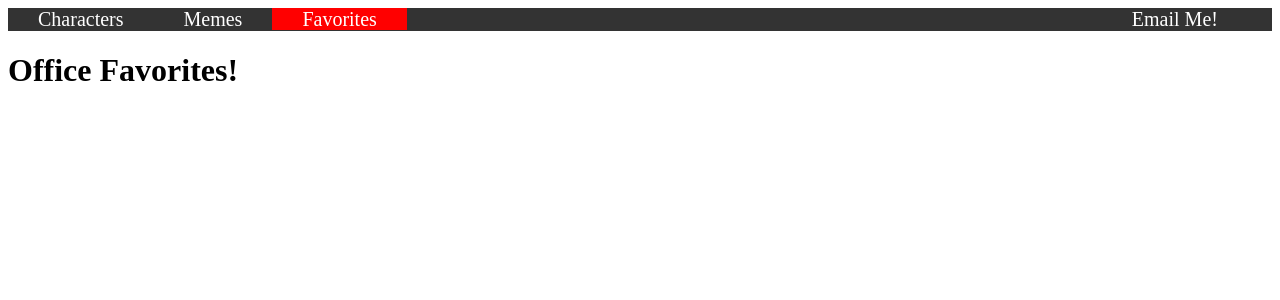
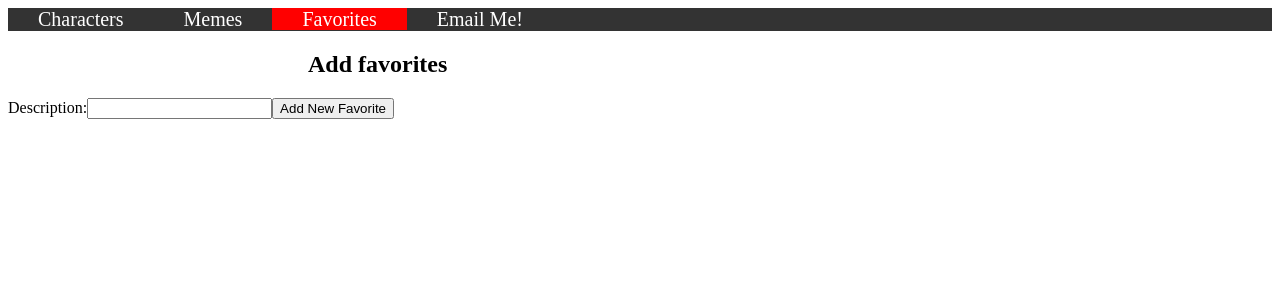
Before and after one commit to MichaelPisciotta/the-office-favorites, a React (Create React App) app: page /favorites in a window 1280 px wide. Shown: the top 300 px of the page. Built offline with nearby package versions, Linux system fonts and the light colour scheme.

Commit message:
began the form page, still need to fix post and render new items to page

```diff
--- a/src/App.js
+++ b/src/App.js
@@ -11,6 +11,15 @@
 function App() {
   const [page, setPage] = useState("/characters")
 
+
+
+function addFav(newFav){
+// const updatedFavs = [...]
+console.log(newFav)
+
+}
+
+
   return (
     <div className="App">
       <Router>
@@ -23,7 +32,7 @@
                     <Memes page={page} setPage={setPage}/>
                 </Route>
                 <Route path="/favorites">
-                    <Favorites />
+                    <Favorites addFav={addFav} />
                 </Route>
                 <Route path="*">
                     <h1>404 not found</h1>
--- a/src/Favorites.js
+++ b/src/Favorites.js
@@ -1,12 +1,68 @@
-import React from "react";
+import React, {useState} from "react";
 
 
-function Favorites(){
-    return(
+
+
+function Favorites({ addFav }) {
+    const [description, setDescription] = useState("");
+    // const [image, setImage] = useState("");
+
+
+    function handleSubmit(e) {
+        e.preventDefault()
+        const favObj = {
+            fav: {
+                description: description,
+                // image: image,
+            }
+        }
+        // persist todo on server
+        fetch("/db.json", {
+            method: "POST",
+            headers: {
+                "Content-Type": "application/json"
+            },
+            body: JSON.stringify(favObj)
+        })
+            .then(r => r.json())
+            .then(data => console.log(data.fav))
+    };
+
+    return (
         <div>
-            <h1>Office Favorites!</h1>
+
+        <form onSubmit={handleSubmit}>
+
+            <h2>Add favorites</h2>
+
+            <label htmlFor="description">Description:</label>
+            <input type="text" id="description" value={description} onChange={(e) => setDescription(e.target.value)}/>
+
+            {/* <label htmlFor="image"> Image</label>
+            <input type="text" value={image} onChange={(e) => setImage(e.target.value)} />   */}
+
+            <button type="submit">Add New Favorite</button>
+
+        </form>
+
         </div>
-        )
+
+
+
+
+
+
+
+
+
+
+
+
+    )
 }
 
+
+
+
+
 export default Favorites;
--- a/src/Memes.js
+++ b/src/Memes.js
@@ -1,4 +1,4 @@
-import React, {useEffect} from "react";
+import React from "react";
 import michael from './memes/michael.jpeg';
 import jim from './memes/jim.jpeg';
 import dwight from './memes/dwight.jpeg';
--- a/src/index.css
+++ b/src/index.css
@@ -25,8 +25,7 @@
   }
 
   .mail {
-      padding-left: 725px;
-
+    text-align: right;
   }
 
   .mail:hover{
```
